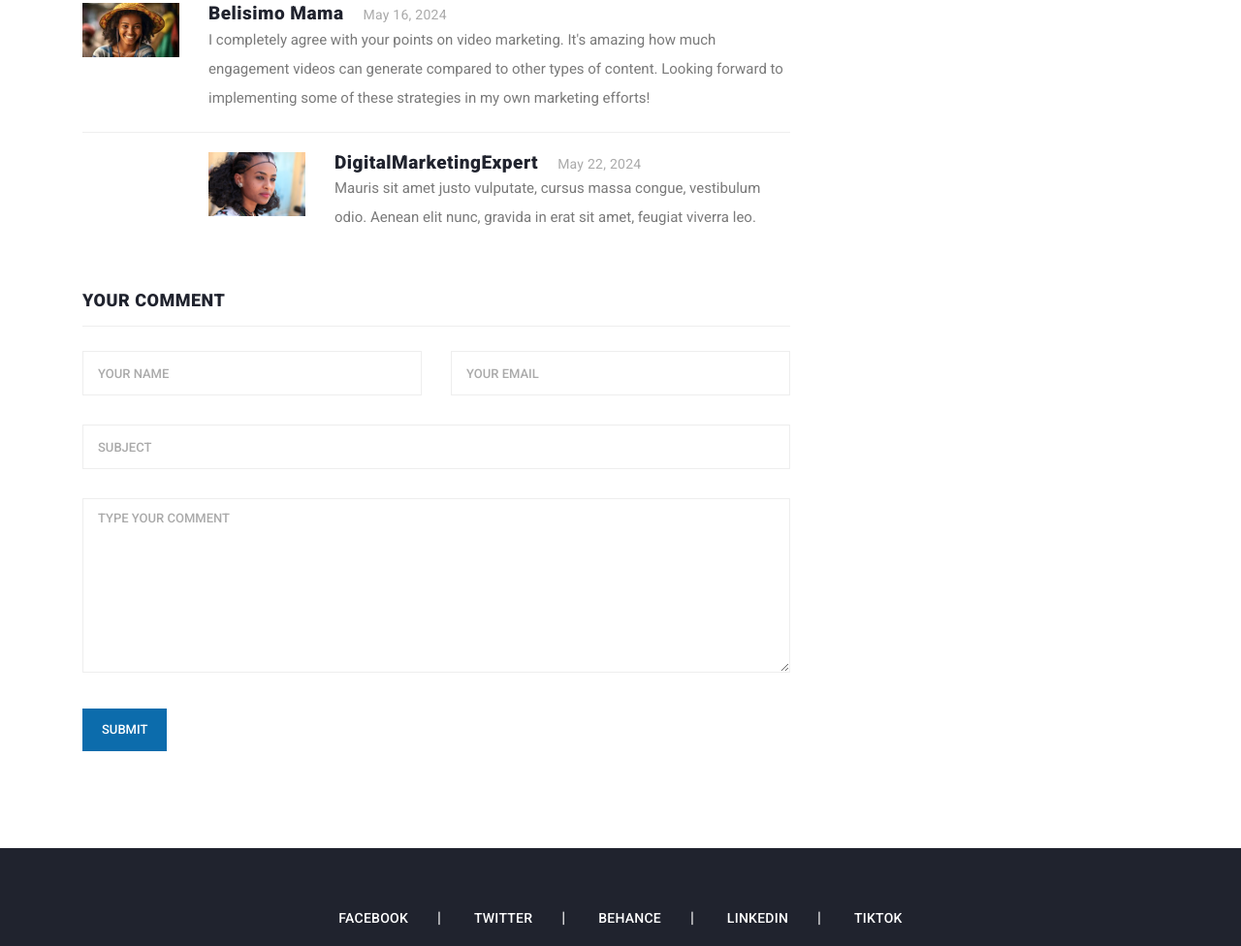
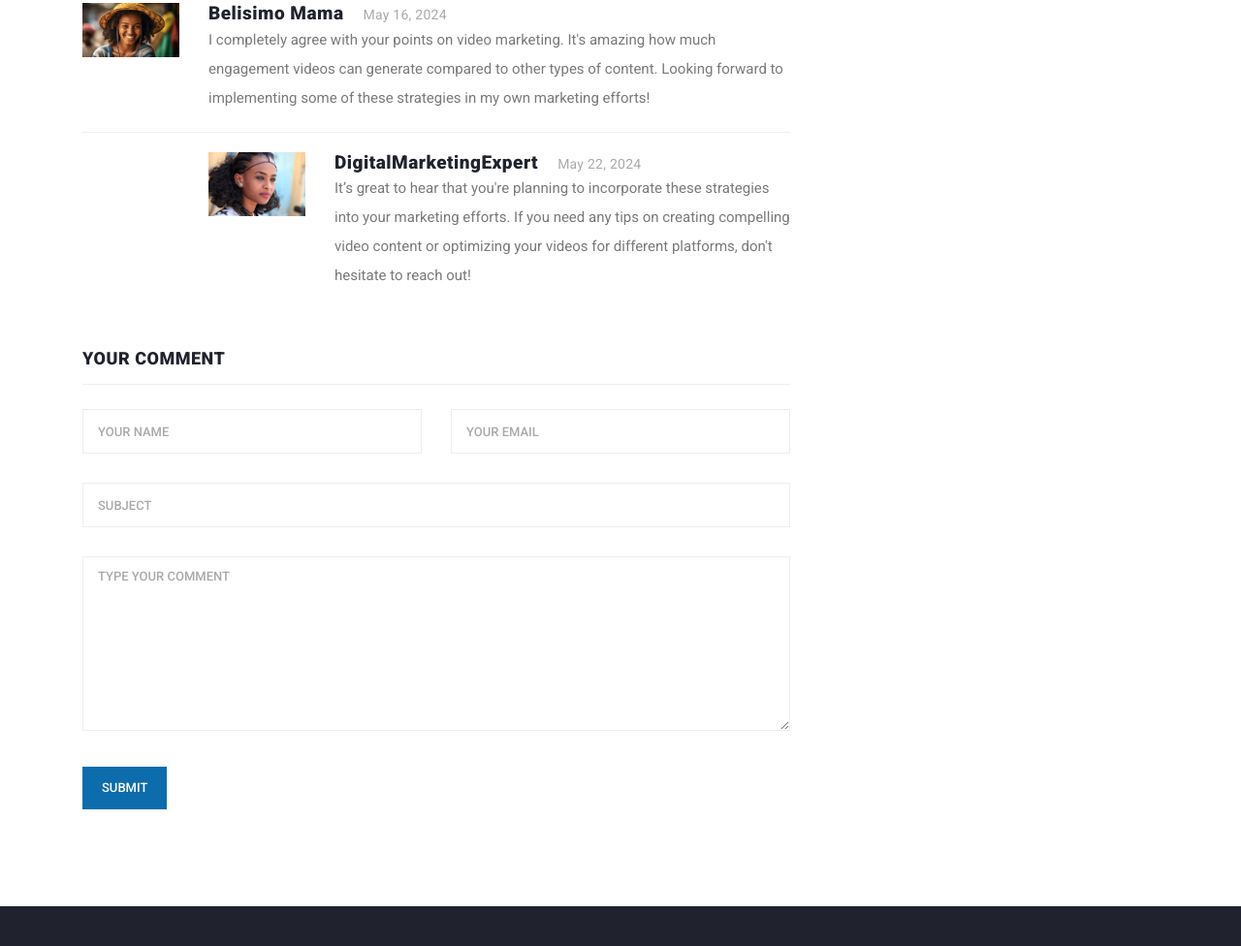
Before and after one commit to DNXEMPIRE-1/gopro4, a website: page blog/post-details3.html in a window 1280 px wide. Shown: the part 5063-6039 px from the top of the page at 97% size. Drawn offline with Linux system fonts and the light colour scheme.

Commit message:
Update post-details3.html

```diff
--- a/blog/post-details3.html
+++ b/blog/post-details3.html
@@ -271,7 +271,7 @@
                           </div>
                           <div class="right-content">
                             <h4>DigitalMarketingExpert<span>May 22, 2024</span></h4>
-                            <p>Mauris sit amet justo vulputate, cursus massa congue, vestibulum odio. Aenean elit nunc, gravida in erat sit amet, feugiat viverra leo.</p>
+                            <p>It’s great to hear that you're planning to incorporate these strategies into your marketing efforts. If you need any tips on creating compelling video content or optimizing your videos for different platforms, don't hesitate to reach out!</p>
                           </div>
                         </li>
                       </ul>
```
